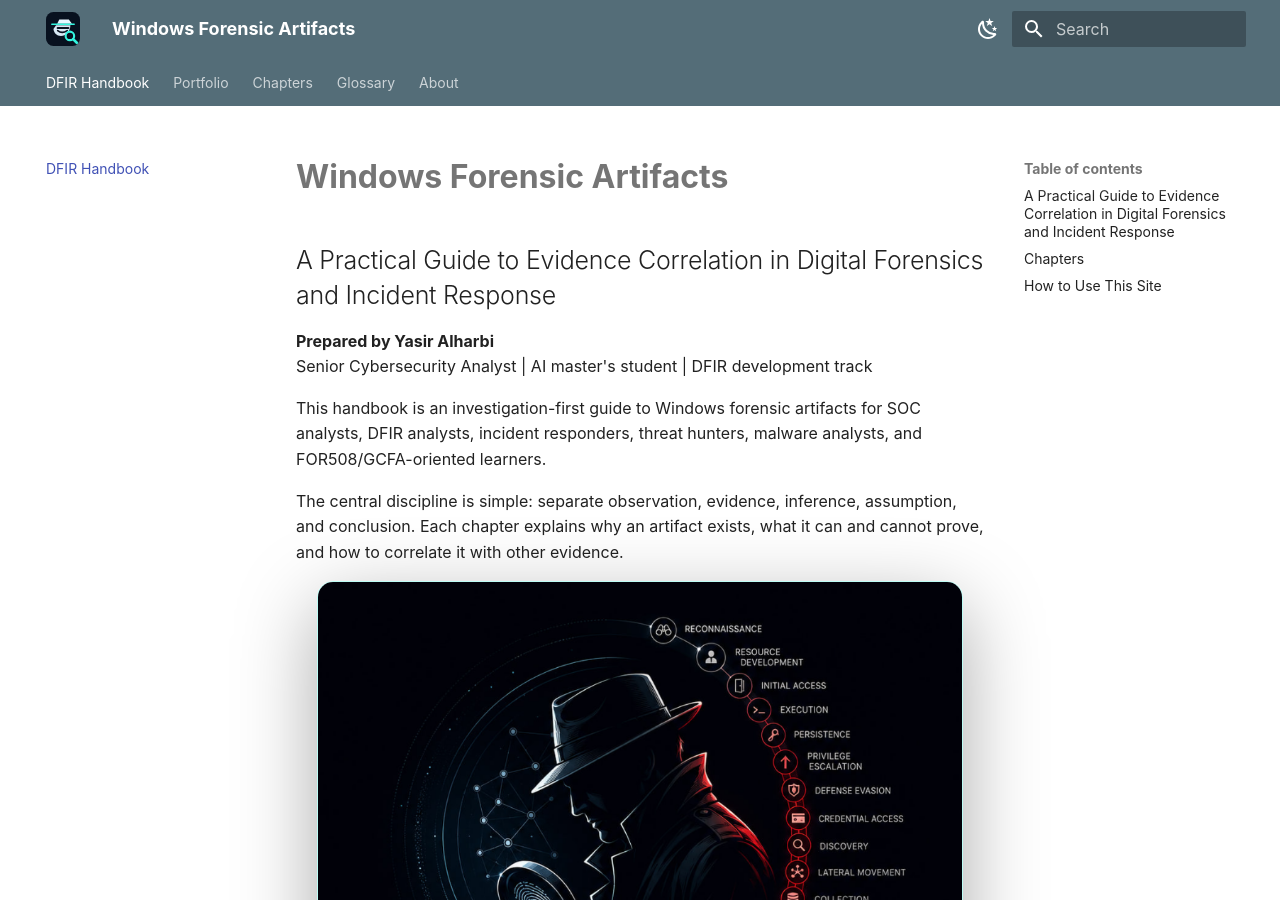
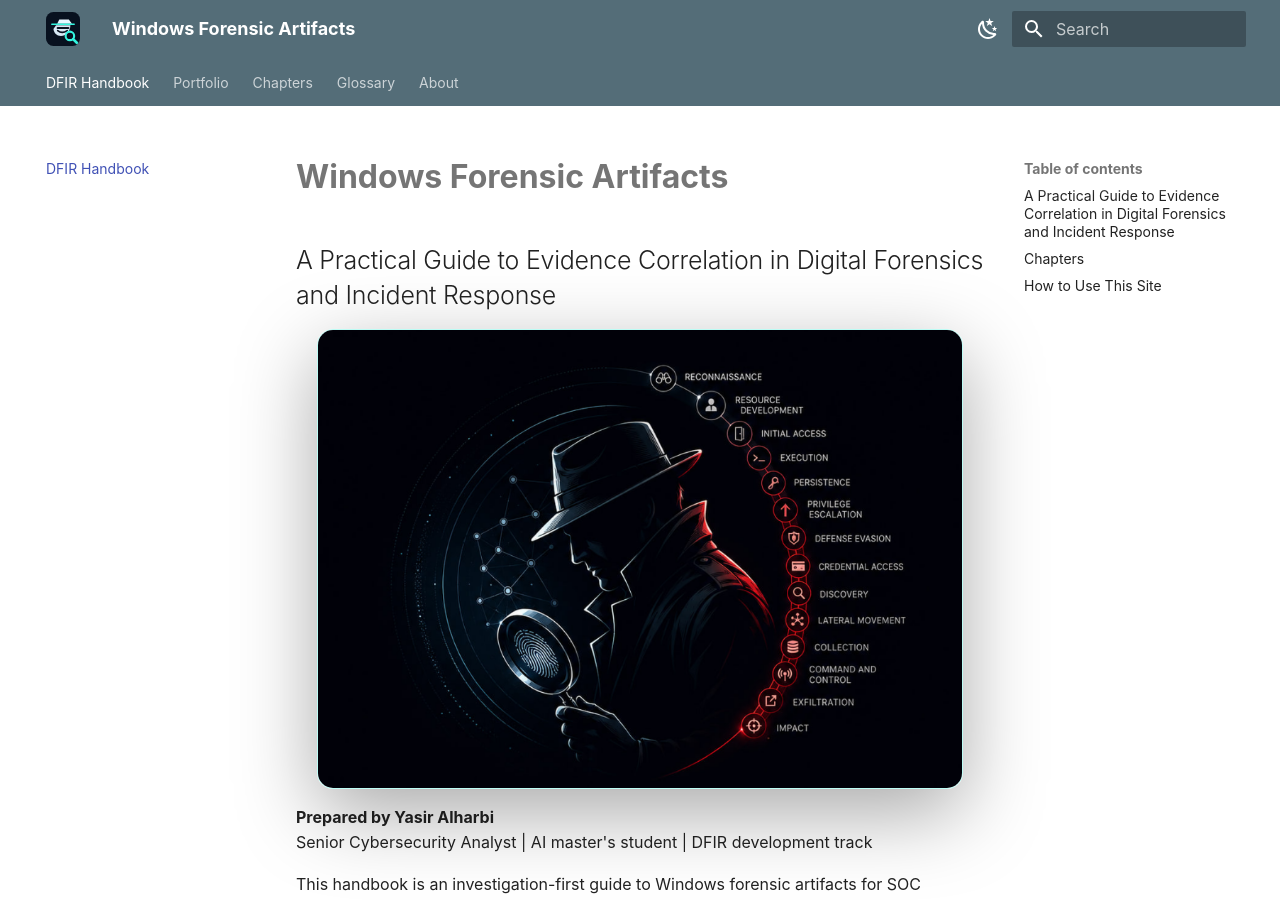
Before and after one commit to Yasir-Alharbi/windows-forensic-artifacts-handbook, an MkDocs documentation site: the page built from docs/index.md, in a window 1280 px wide and 900 px high. Built offline with MkDocs 1.6.1 and Material for MkDocs 9.7.7, drawn with Linux system fonts in a browser that asks for light colours.

Commit message:
Move handbook cover above introduction

```diff
--- a/docs/index.md
+++ b/docs/index.md
@@ -1,6 +1,10 @@
 # Windows Forensic Artifacts
 
 ## A Practical Guide to Evidence Correlation in Digital Forensics and Incident Response
+
+<figure class="dfir-hero-visual">
+  <img src="assets/dfir-detective-investigation.png" alt="Detective-style DFIR investigation visual with forensic and adversary-tracking elements">
+</figure>
 
 **Prepared by Yasir Alharbi**
 Senior Cybersecurity Analyst | AI master's student | DFIR development track
@@ -8,10 +12,6 @@ Senior Cybersecurity Analyst | AI master's student | DFIR development track
 This handbook is an investigation-first guide to Windows forensic artifacts for SOC analysts, DFIR analysts, incident responders, threat hunters, malware analysts, and FOR508/GCFA-oriented learners.
 
 The central discipline is simple: separate observation, evidence, inference, assumption, and conclusion. Each chapter explains why an artifact exists, what it can and cannot prove, and how to correlate it with other evidence.
-
-<figure class="dfir-hero-visual">
-  <img src="assets/dfir-detective-investigation.png" alt="Detective-style DFIR investigation visual with forensic and adversary-tracking elements">
-</figure>
 
 !!! info "Author and Portfolio"
     This handbook was prepared by **Yasir Alharbi** as an independent educational DFIR reference focused on Windows forensic artifact correlation and incident reconstruction.
```
